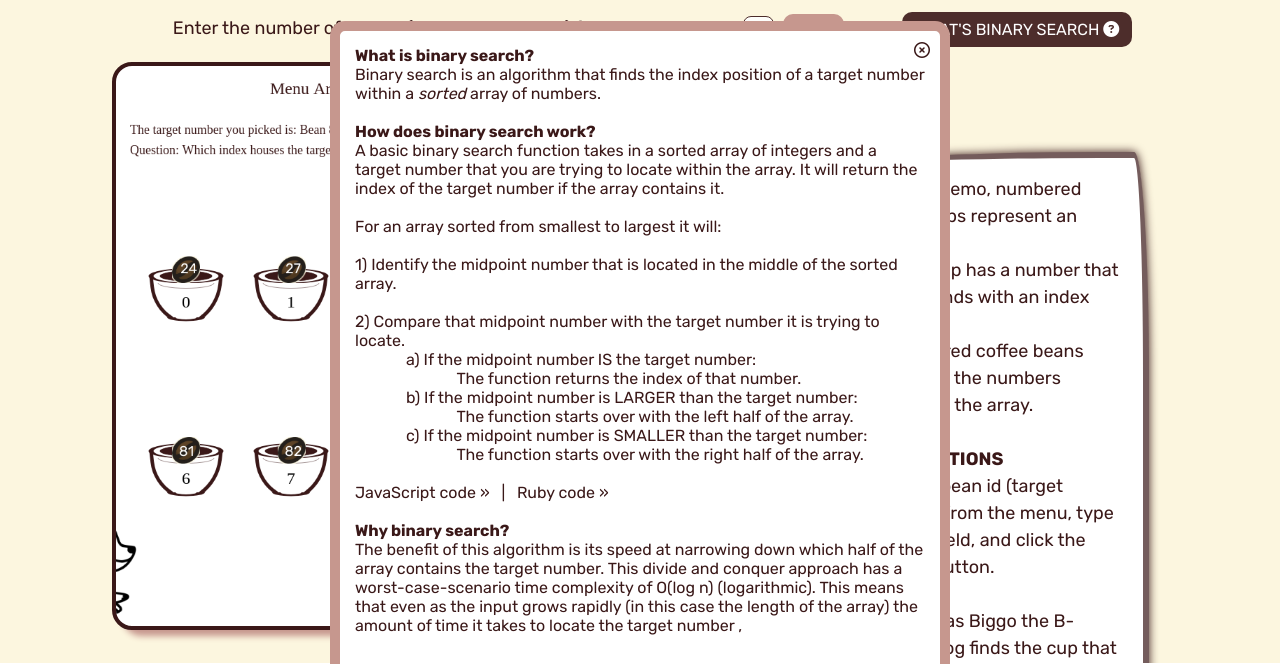
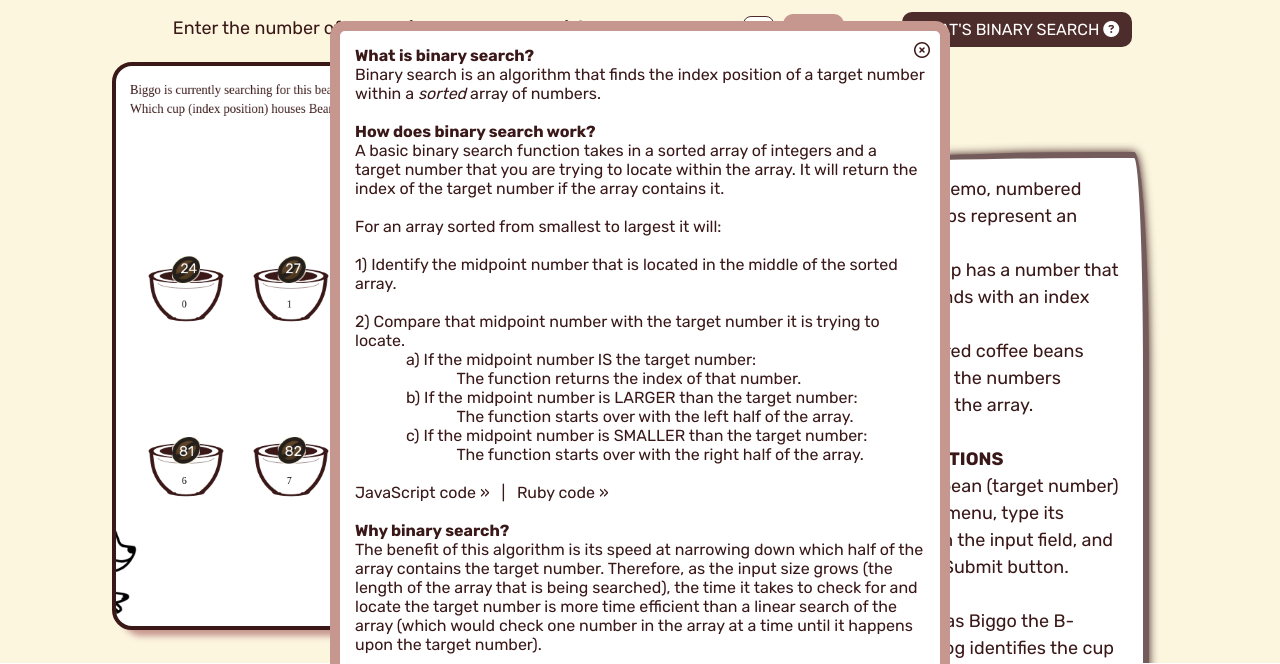
Before and after one commit to marikasanuki/coffeecorgi, a website built with webpack: page index.html in a window 1280 px wide. Shown: the part 89-753 px from the top of the page. Built offline with nearby package versions, Linux system fonts and the light colour scheme.

Commit message:
og image and draw array update

```diff
--- a/index.html
+++ b/index.html
@@ -9,14 +9,14 @@
         <link rel="stylesheet" href="./dist/main.css" />
         <link href="https://fonts.googleapis.com/css2?family=Rubik:wght@300;400;500;700;900&display=swap" rel="stylesheet">
 
-        <meta name="description" content="A demo of the binary search algorithm with corgis and coffee." />
-        <meta name="keywords" content="coffee corgi, binary search, bsearch, algorithms, javascript project, vanilla javascript mari kasanuki, marikasanuki, software engineer, software developer" />
+        <meta name="description" content="A demo of the binary search algorithm featuring coffee and corgwn. Made with Javascript, CSS3, and HTML5's Canvas API." />
+        <meta name="keywords" content="coffee corgi, binary search, bsearch, algorithms, javascript project, corgwn, mari kasanuki javascript, marikasanuki, software engineer, software developer" />
         <meta name="author" content="Mari Kasanuki" />
 
         <meta property='og:title' content='Coffee Corgi' />
-        <meta property='og:image' content='https://ingenious-prod.s3.amazonaws.com/portfolio-images/marikasanuki-linkedin.png' />
+        <meta property='og:image' content='https://ingenious-prod.s3.amazonaws.com/portfolio-images/coffee-corgi-linkedin.png' />
         <meta property='og:description'
-        content='A demo of the binary search algorithm with corgis and coffee.' />
+        content="A demo of the binary search algorithm featuring coffee and corgwn. Made with Javascript, CSS3, and HTML5's Canvas API." />
         <meta property='og:url' content='http://marikasanuki.com/coffeecorgi/' />
         <meta property="og:site_name" content="Coffee Corgi" />
         <meta property="og:type" content="website" />
@@ -76,13 +76,11 @@
                 <br>
                 <p><b>Why binary search?</b></p>
                 <p>
-                    The benefit of this algorithm is its speed at narrowing down which half of the array contains the target number.
+                    The benefit of this algorithm is its speed at narrowing down which half of the array contains the target number. Therefore, as the input size grows (the length of the array that is being searched), the time it takes to check for and locate the target number is more time efficient than a linear search of the array (which would check one number in the array at a time until it happens upon the target number).
+                    <br><br>
                     This divide and conquer approach has a worst-case-scenario time complexity of <a target="_blank"
-                    href="https://www.bigocheatsheet.com/">O(log n) (logarithmic)</a>.
-                    This means that even as the input grows rapidly (in this case the length of the array) the amount of time it takes to locate the target number ,
-                    <br><br>
+                        href="https://www.bigocheatsheet.com/">O(log n) (logarithmic)</a>.
                 </p>
-
 
                 <span id="close-modal-icon">
                     <i class="far fa-times-circle"></i>
@@ -127,9 +125,9 @@
                 <br><br>
                 <b style="text-align: center;">INSTRUCTIONS</b>
                 <br>
-                1) Pick a bean id (target number) from the menu, type it in the field, and click the Submit button.
+                1) Pick a bean (target number) from the menu, type its number in the input field, and click the Submit button.
                 <br><br>
-                2) Watch as Biggo the B-Search Dog finds the cup that contains the target bean id.
+                2) Watch as Biggo the B-Search Dog identifies the cup that contains the bean.
             </div>
         </div>
         <script src="./dist/main.js"></script>
--- a/src/scripts/cafe.js
+++ b/src/scripts/cafe.js
@@ -28,8 +28,6 @@ class Cafe {
 
         this.generateSortedArr = this.generateSortedArr.bind(this);
         const currentSortedArr = this.generateSortedArr(12)
-        // this.drawSortedArray(currentSortedArr, -330, 140);
-        this.drawSortedArray(currentSortedArr, -130, 140);
 
         setTimeout(() => {
             this.placeBeanNums1(currentSortedArr, 396);
@@ -40,18 +38,22 @@ class Cafe {
         this.placeCupNums2(697);
 
         const currentTargetNum = this.selectRandEle(currentSortedArr);
-        this.drawRandEle("The target number you picked is: Bean " + currentTargetNum + ".", -330, 197);
+        this.drawRandEle("Biggo is currently searching for this bean (target number): Bean " + currentTargetNum + ".", -330, 140);
 
 
         const answerIndex = this.binarySearch(currentSortedArr, currentTargetNum);
         const biggoFront = new BiggoFront(this.ctx, this.canvasEle);
         biggoFront.drawBiggoFront(answerIndex);
         // this.drawRandEle("Answer: Which index houses the target number (Bean " + currentTargetNum + ")? Cup " + answerIndex + ".", -330, 196);
-        this.drawRandEle("Question: Which index houses the target number (Bean " + currentTargetNum + ")?", -330, 226);
+        this.drawRandEle("Which cup (index position) houses Bean " + currentTargetNum + "?", -330, 167);
 
         setTimeout(() => {
-          this.drawRandEle("Answer: Cup " + answerIndex + ".", 340, 170);
+            this.drawRandEle("Answer: Cup " + answerIndex + ".", 340, 167);
         }, 10000);
+
+
+        // this.drawSortedArray(currentSortedArr, -130, 195); //CODE FOR SHOWING ACTUALY ARRAY AT TOP.
+
     }
 
     play() {
@@ -72,8 +74,7 @@ class Cafe {
     }
 
     drawSortedArray(sortedArr, x, y){
-        // const currentSortedArr = ;
-        this.ctx.font = '24px Rubik';
+        this.ctx.font = '18px Rubik';
         this.ctx.fillStyle = "rgb(58, 24, 24)";
         this.ctx.fillText('Menu Array: [' + sortedArr + ']', x, y);
     }
```
